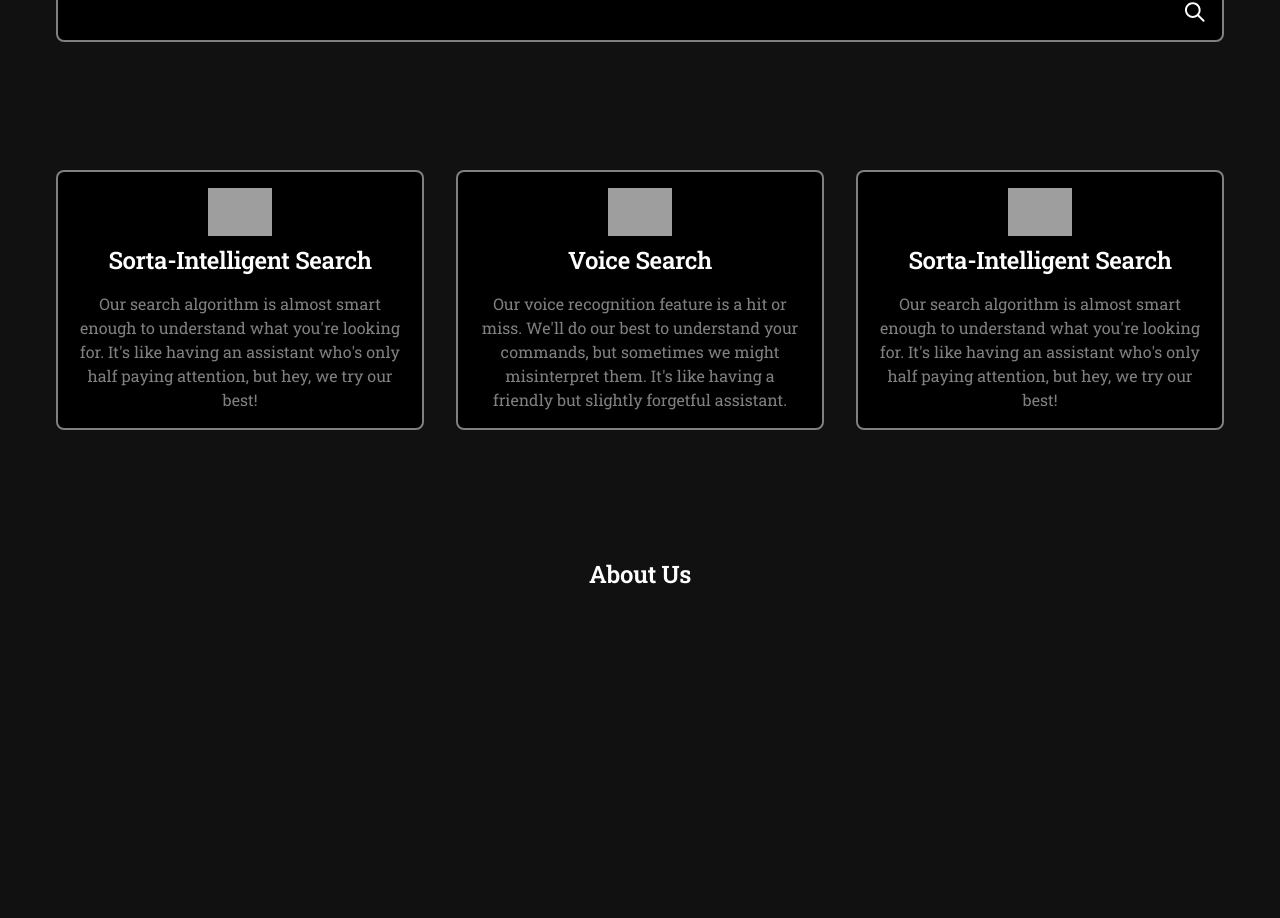
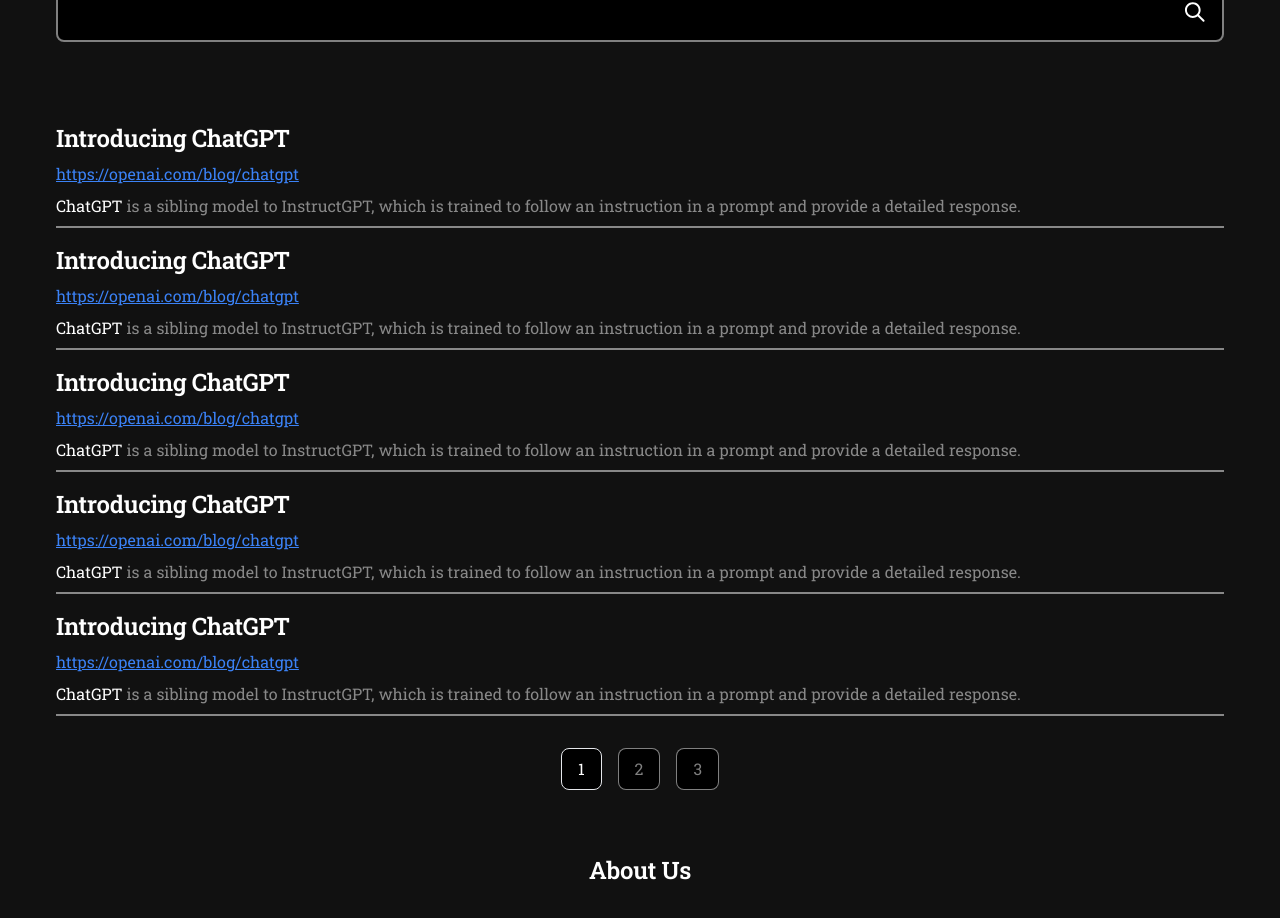
Before and after one commit to mostafaelsayed2002/Almost-Google, a Next.js app in the folder frontend/: page / in a window 1280 px wide. Shown: the part 238-1156 px from the top of the page. Before the commit the page ends 892 px from the top, so only its background shows below. Built offline with nearby package versions, Linux system fonts and the light colour scheme; grey boxes are pictures that could not be loaded.

Commit message:
Adding Result.tsx and Resultpage.tsx

```diff
--- /dev/null
+++ b/frontend/src/components/Result.tsx
@@ -0,0 +1,17 @@
+export const Result = () => {
+    return (
+
+      <div className="flex flex-col gap-2">
+
+       <h1 className="h3 text-white">Introducing ChatGPT</h1>
+       <a href="https://openai.com/blog/chatgpt" className="link">
+        https://openai.com/blog/chatgpt</a>
+
+       <h1 className="p"><snap className="text-white">ChatGPT</snap>  is a sibling model to InstructGPT,
+        which is trained to follow an instruction in a prompt and provide a detailed response.</h1>
+
+       <div className=" bg-white bg-opacity-50 h-[2px]"></div>
+
+        </div>
+);
+};
--- /dev/null
+++ b/frontend/src/pages/Resultpage.tsx
@@ -0,0 +1,28 @@
+import { Logo } from "@/components/Logo";
+import { Result } from "@/components/Result";
+import { SearchBar } from "@/components/SearchBar";
+
+export const Resultpage = () => {
+    return (
+
+        <div className="flex flex-col items-center">
+
+               <Logo/>
+               <div className="w-full mt-8"><SearchBar/></div>
+               <div className="flex flex-col w-full  mt-20 gap-4">
+                <Result/>
+                <Result/>
+                <Result/>
+                <Result/>
+                <Result/>
+               </div>
+
+              <div className="flex flex-row gap-4 mt-8">
+               <button className="bg-black text-white rouned rounded-lg text-center py-2 px-4 border ">1</button>
+               <button className="bg-black text-body  rouned rounded-lg text-center py-2 px-4 border border-body ">2</button>
+               <button className="bg-black text-body  rouned rounded-lg text-center py-2 px-4 border border-body ">3</button>
+              </div>
+               <h3 className="h3 place-self-center mt-16">About Us</h3>
+        </div>
+    );
+  };
--- a/frontend/src/pages/index.tsx
+++ b/frontend/src/pages/index.tsx
@@ -1,11 +1,13 @@
 import { FeatureCard } from "@/components/FeaturesCard";
 import { Logo } from "@/components/Logo";
+import { Result } from "@/components/Result";
 import { SearchBar } from "@/components/SearchBar";
+import { Resultpage } from "./Resultpage";
 
 export default function Home() {
   return (
     <div className="flex flex-col py-16 min-h-screen gap-32">
-      <section className="flex flex-col gap-8 w-full items-center col-span-3 row-span-1">
+      {/* <section className="flex flex-col gap-8 w-full items-center col-span-3 row-span-1">
         <Logo />
         <SearchBar />
       </section>
@@ -45,6 +47,10 @@
         />
       </section>
       <h3 className="h3 place-self-center col-span-3">About Us</h3>
+ */}
+
+    <Resultpage/>
+
     </div>
   );
 }
--- a/frontend/src/styles/globals.css
+++ b/frontend/src/styles/globals.css
@@ -23,7 +23,7 @@
     @apply text-base font-normal text-white text-opacity-50;
   }
   .link {
-    @apply text-base font-normal text-white text-opacity-50;
+    @apply text-base font-normal text-[#3B82F6] underline;
   }
   .em {
     @apply text-base font-semibold text-white;
```
